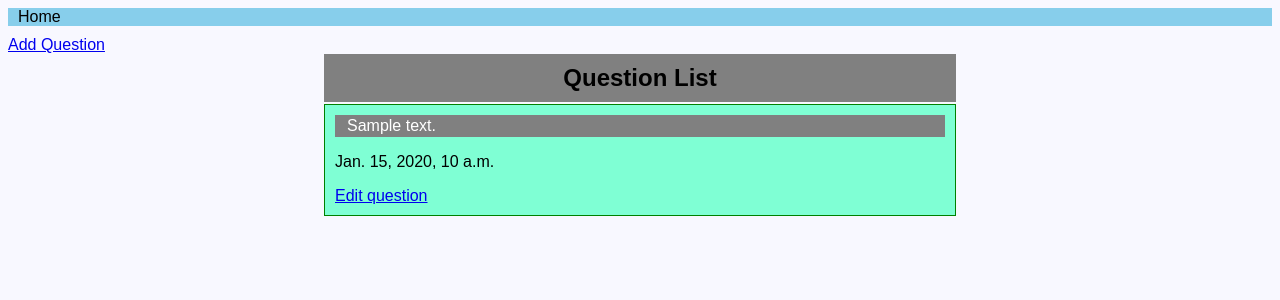
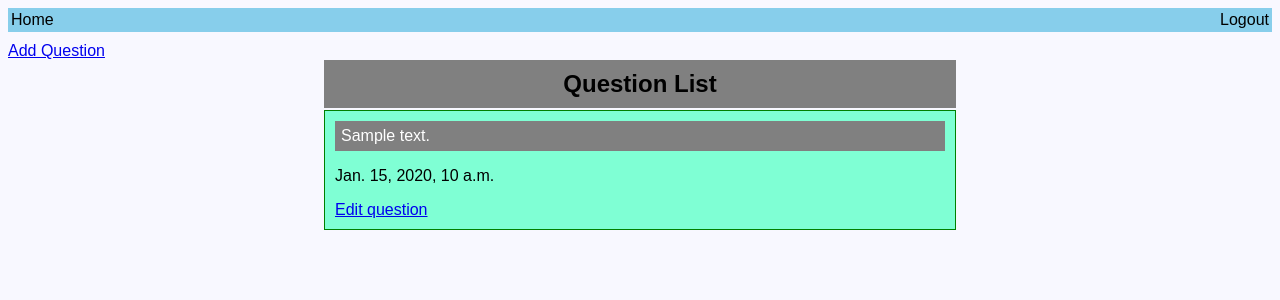
Before and after one commit to habibsain/Django_project, a Django app: template mysite/polls/templates/polls/index.html in a window 1280 px wide. Shown: the top 300 px of the page. Run offline with Django 3.2, Linux system fonts and the light colour scheme; the template is opened without the code that fills it: most values are stand-ins (such as "Sample title", 1, 10 or a date in 2020).

Commit message:
edited index

```diff
--- a/mysite/polls/static/style.css
+++ b/mysite/polls/static/style.css
@@ -12,22 +12,27 @@ body {
     list-style-type: none;
     margin: 0;
     padding: 0;
-    overflow: auto;
+    overflow: hidden;
     background-color: skyblue;
 }
 
+.nav {
+    float: left;
+}
+
 .nav a {
-    display: inline;
-    width: 60px;
+    display: block;
     color: black;
     text-align: center;
-    padding: 10px;
+    padding: 3px;
     text-decoration: none;
 }
+
 
 .nav a:hover{
     background-color: darkblue;
 }
+
 
 #rightbar {
     position: relative;
@@ -74,10 +79,10 @@ body {
 }
 
 .qn_t a {
-    display: inline;
+    display: block;
     color: white;
     text-align: center;
-    padding: 10px;
+    padding: 4px;
     text-decoration: none;
 }
 
--- a/mysite/polls/templates/polls/base.html
+++ b/mysite/polls/templates/polls/base.html
@@ -13,7 +13,8 @@
     <div id="sidebar">
         {% block sidebar %}
         <ul>
-        <li class="nav"><a href="/polls">Home</a></li>
+        <li class="nav"> <a href="/polls">Home</a> </li>
+        <li style="float: right;" class="nav"> <a href="/logout">Logout</a> </li>
         </ul>
         {% endblock %}
     </div>
```
